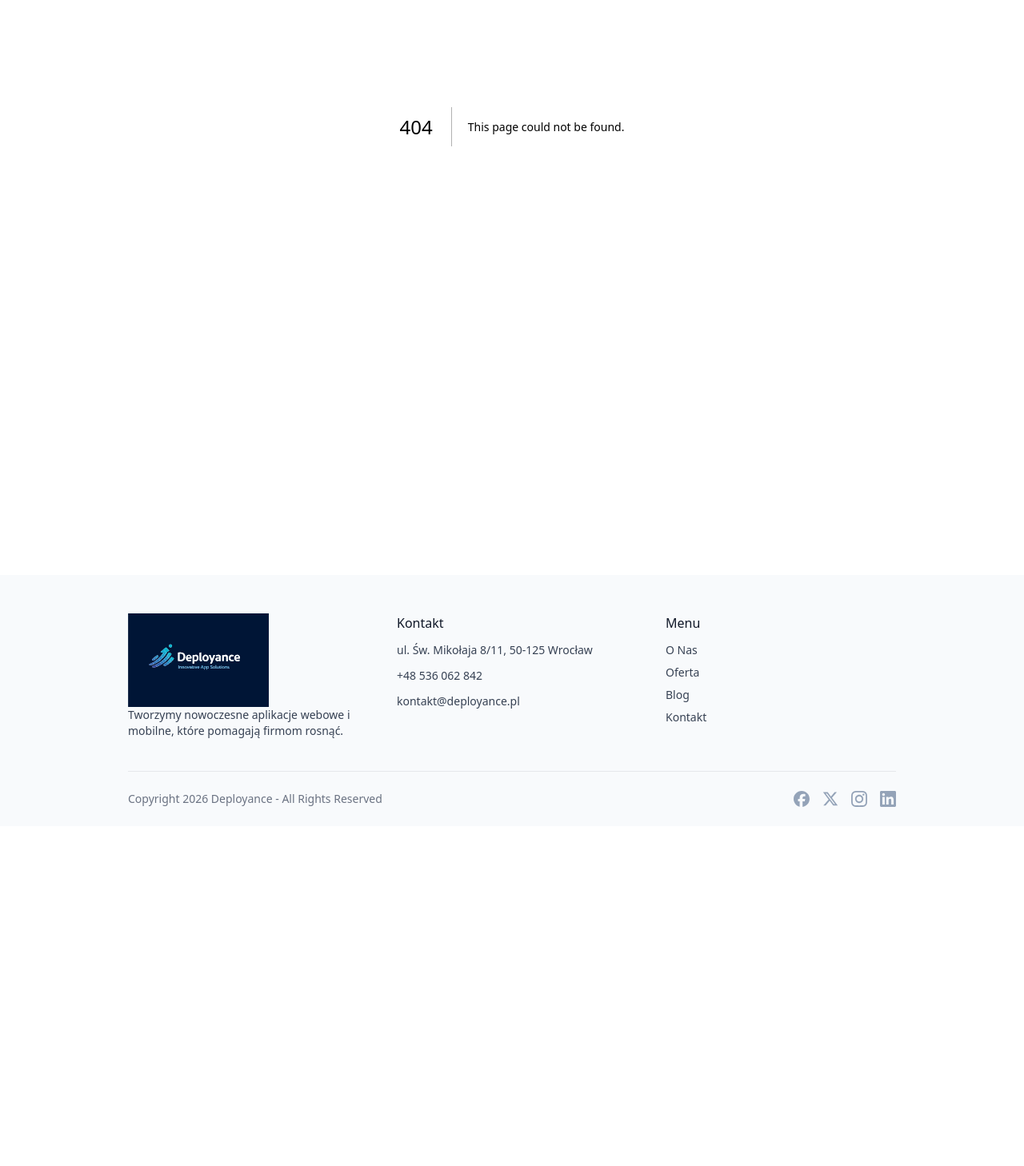
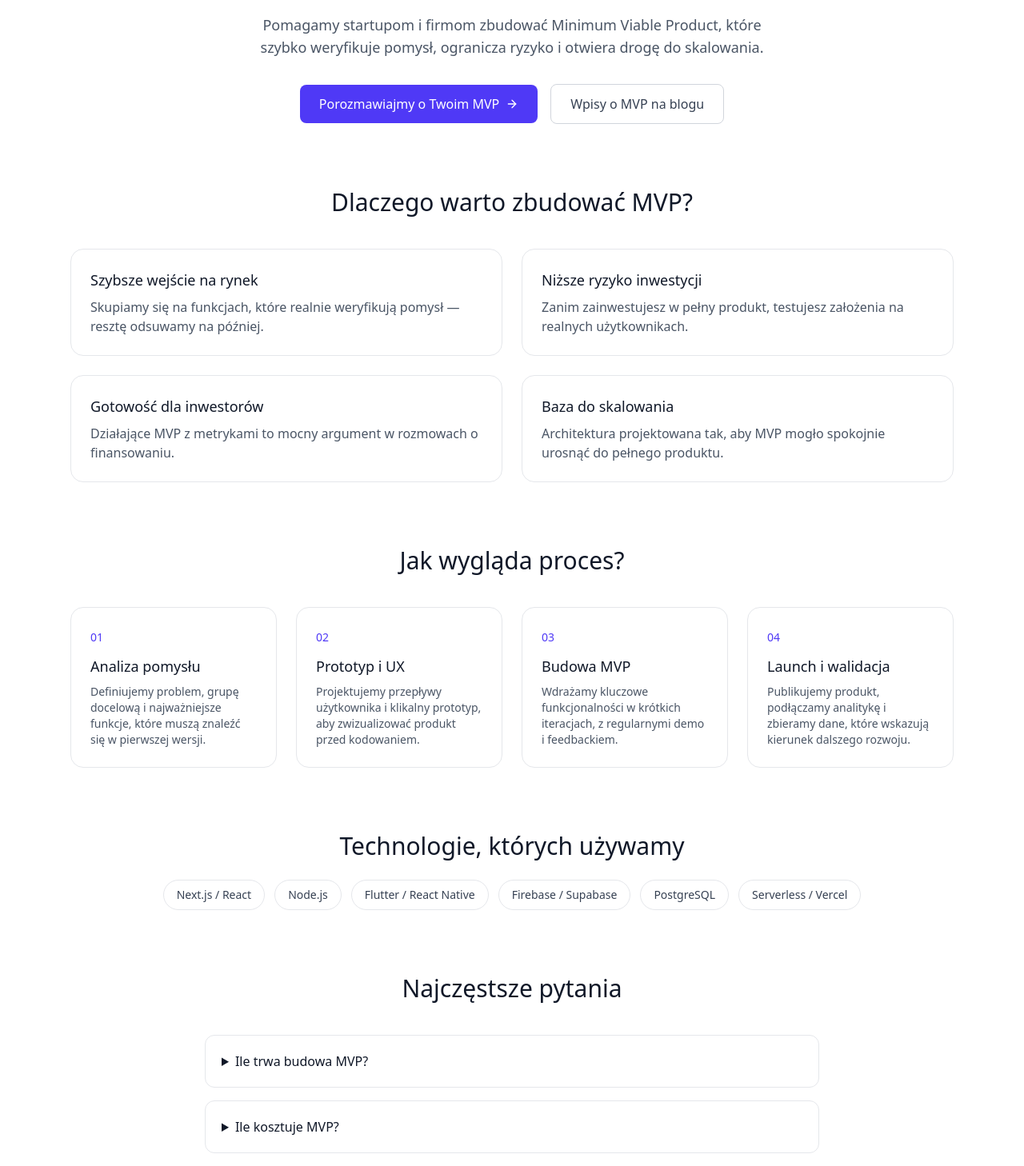
Before and after one commit to bezwykluczen-a11y/deployance-frontend, a Next.js app: page /mvp in a window 1280 px wide. Before the commit this address had no page. Shown: the part 380-1838 px from the top of the page at 80% size. Before the commit the page ends 1413 px from the top, so only its background shows below. Built offline with nearby package versions, Linux system fonts and the light colour scheme.

Commit message:
feat: nowa strona usługi Tworzenie MVP

```diff
--- /dev/null
+++ b/app/mvp/page.jsx
@@ -0,0 +1,214 @@
+// app/mvp/page.jsx — strona usługi: Tworzenie MVP
+import Link from 'next/link';
+import { ArrowRight } from 'lucide-react'; // jeśli nie masz lucide, zamień na zwykły znak →
+
+export const metadata = {
+  title: 'Tworzenie MVP | Deployance',
+  description:
+    'Zbudujemy Twoje Minimum Viable Product: od analizy pomysłu, przez prototyp, po wdrożenie i zbieranie feedbacku. Szybko, skalowalnie, gotowe na inwestorów.',
+  openGraph: {
+    title: 'Tworzenie MVP | Deployance',
+    description:
+      'Od pomysłu do działającego MVP — analiza, prototyp, wdrożenie i walidacja rynkowa.',
+    type: 'website',
+  },
+};
+
+const benefits = [
+  {
+    title: 'Szybsze wejście na rynek',
+    text: 'Skupiamy się na funkcjach, które realnie weryfikują pomysł — resztę odsuwamy na później.',
+  },
+  {
+    title: 'Niższe ryzyko inwestycji',
+    text: 'Zanim zainwestujesz w pełny produkt, testujesz założenia na realnych użytkownikach.',
+  },
+  {
+    title: 'Gotowość dla inwestorów',
+    text: 'Działające MVP z metrykami to mocny argument w rozmowach o finansowaniu.',
+  },
+  {
+    title: 'Baza do skalowania',
+    text: 'Architektura projektowana tak, aby MVP mogło spokojnie urosnąć do pełnego produktu.',
+  },
+];
+
+const process = [
+  {
+    step: '01',
+    title: 'Analiza pomysłu',
+    text: 'Definiujemy problem, grupę docelową i najważniejsze funkcje, które muszą znaleźć się w pierwszej wersji.',
+  },
+  {
+    step: '02',
+    title: 'Prototyp i UX',
+    text: 'Projektujemy przepływy użytkownika i klikalny prototyp, aby zwizualizować produkt przed kodowaniem.',
+  },
+  {
+    step: '03',
+    title: 'Budowa MVP',
+    text: 'Wdrażamy kluczowe funkcjonalności w krótkich iteracjach, z regularnymi demo i feedbackiem.',
+  },
+  {
+    step: '04',
+    title: 'Launch i walidacja',
+    text: 'Publikujemy produkt, podłączamy analitykę i zbieramy dane, które wskazują kierunek dalszego rozwoju.',
+  },
+];
+
+const tech = [
+  'Next.js / React',
+  'Node.js',
+  'Flutter / React Native',
+  'Firebase / Supabase',
+  'PostgreSQL',
+  'Serverless / Vercel',
+];
+
+const faq = [
+  {
+    q: 'Ile trwa budowa MVP?',
+    a: 'Typowo 4–12 tygodni, zależnie od zakresu. Na pierwszym spotkaniu określamy realny harmonogram dla Twojego pomysłu.',
+  },
+  {
+    q: 'Ile kosztuje MVP?',
+    a: 'Koszt zależy od zakresu funkcji i integracji. Po krótkiej analizie przygotowujemy wycenę i harmonogram.',
+  },
+  {
+    q: 'Czy MVP nadaje się do prezentacji inwestorom?',
+    a: 'Tak. Budujemy je tak, aby pokazywało realną wartość produktu i zbierało pierwsze metryki użycia.',
+  },
+  {
+    q: 'Co jeśli pomysł będzie wymagał zmian?',
+    a: 'To normalna część procesu. MVP jest projektowane tak, aby tanio i szybko weryfikować założenia oraz iterować.',
+  },
+];
+
+export default function MvpPage() {
+  return (
+    <main className="mx-auto w-full max-w-6xl px-4 py-16 sm:px-6 sm:py-24">
+      {/* Hero */}
+      <section className="mb-20 text-center">
+        <span className="mb-4 inline-block rounded-full bg-indigo-50 px-4 py-1 text-xs font-semibold uppercase tracking-widest text-indigo-700 dark:bg-indigo-500/10 dark:text-indigo-300">
+          Usługa
+        </span>
+        <h1 className="mx-auto max-w-3xl text-4xl font-bold tracking-tight text-gray-900 dark:text-white sm:text-5xl">
+          Tworzenie MVP — od pomysłu do działającego produktu
+        </h1>
+        <p className="mx-auto mt-6 max-w-2xl text-lg text-gray-600 dark:text-gray-300">
+          Pomagamy startupom i firmom zbudować Minimum Viable Product, które szybko weryfikuje
+          pomysł, ogranicza ryzyko i otwiera drogę do skalowania.
+        </p>
+        <div className="mt-8 flex flex-col items-center justify-center gap-4 sm:flex-row">
+          <Link
+            href="/#contact-us"
+            className="inline-flex items-center gap-2 rounded-lg bg-indigo-600 px-6 py-3 font-semibold text-white transition-colors hover:bg-indigo-700"
+          >
+            Porozmawiajmy o Twoim MVP <ArrowRight className="h-4 w-4" />
+          </Link>
+          <Link
+            href="/blog"
+            className="inline-flex items-center gap-2 rounded-lg border border-gray-300 px-6 py-3 font-semibold text-gray-700 transition-colors hover:border-indigo-600 hover:text-indigo-600 dark:border-white/20 dark:text-gray-200 dark:hover:border-indigo-400 dark:hover:text-indigo-400"
+          >
+            Wpisy o MVP na blogu
+          </Link>
+        </div>
+      </section>
+
+      {/* Korzyści */}
+      <section className="mb-20">
+        <h2 className="mb-10 text-center text-3xl font-bold text-gray-900 dark:text-white">
+          Dlaczego warto zbudować MVP?
+        </h2>
+        <div className="grid gap-6 sm:grid-cols-2">
+          {benefits.map((b) => (
+            <div
+              key={b.title}
+              className="rounded-2xl border border-gray-200 bg-white p-6 dark:border-white/10 dark:bg-white/5"
+            >
+              <h3 className="mb-2 text-lg font-semibold text-gray-900 dark:text-white">
+                {b.title}
+              </h3>
+              <p className="text-gray-600 dark:text-gray-300">{b.text}</p>
+            </div>
+          ))}
+        </div>
+      </section>
+
+      {/* Proces */}
+      <section className="mb-20">
+        <h2 className="mb-10 text-center text-3xl font-bold text-gray-900 dark:text-white">
+          Jak wygląda proces?
+        </h2>
+        <div className="grid gap-6 sm:grid-cols-2 lg:grid-cols-4">
+          {process.map((p) => (
+            <div
+              key={p.step}
+              className="rounded-2xl border border-gray-200 bg-white p-6 dark:border-white/10 dark:bg-white/5"
+            >
+              <span className="mb-3 inline-block text-sm font-bold text-indigo-600 dark:text-indigo-400">
+                {p.step}
+              </span>
+              <h3 className="mb-2 text-lg font-semibold text-gray-900 dark:text-white">
+                {p.title}
+              </h3>
+              <p className="text-sm text-gray-600 dark:text-gray-300">{p.text}</p>
+            </div>
+          ))}
+        </div>
+      </section>
+
+      {/* Technologie */}
+      <section className="mb-20">
+        <h2 className="mb-6 text-center text-3xl font-bold text-gray-900 dark:text-white">
+          Technologie, których używamy
+        </h2>
+        <div className="flex flex-wrap justify-center gap-3">
+          {tech.map((t) => (
+            <span
+              key={t}
+              className="rounded-full border border-gray-200 bg-white px-4 py-2 text-sm font-medium text-gray-700 dark:border-white/10 dark:bg-white/5 dark:text-gray-200"
+            >
+              {t}
+            </span>
+          ))}
+        </div>
+      </section>
+
+      {/* FAQ */}
+      <section className="mb-20">
+        <h2 className="mb-10 text-center text-3xl font-bold text-gray-900 dark:text-white">
+          Najczęstsze pytania
+        </h2>
+        <div className="mx-auto max-w-3xl space-y-4">
+          {faq.map((f) => (
+            <details
+              key={f.q}
+              className="rounded-xl border border-gray-200 bg-white p-5 dark:border-white/10 dark:bg-white/5"
+            >
+              <summary className="cursor-pointer font-semibold text-gray-900 dark:text-white">
+                {f.q}
+              </summary>
+              <p className="mt-3 text-gray-600 dark:text-gray-300">{f.a}</p>
+            </details>
+          ))}
+        </div>
+      </section>
+
+      {/* CTA */}
+      <section className="rounded-3xl bg-indigo-600 p-10 text-center text-white sm:p-14">
+        <h2 className="mb-4 text-3xl font-bold">Masz pomysł na produkt?</h2>
+        <p className="mx-auto mb-8 max-w-xl text-indigo-100">
+          Opowiedz nam o nim — pomożemy określić zakres MVP, oszacować koszt i czas oraz
+          zaproponować drogę do pierwszych użytkowników.
+        </p>
+        <Link
+          href="/#contact-us"
+          className="inline-flex items-center gap-2 rounded-lg bg-white px-6 py-3 font-semibold text-indigo-700 transition-colors hover:bg-indigo-50"
+        >
+          Skontaktuj się z nami <ArrowRight className="h-4 w-4" />
+        </Link>
+      </section>
+    </main>
+  );
+}
--- a/components/Navbar.jsx
+++ b/components/Navbar.jsx
@@ -12,6 +12,7 @@ const offerLinks = [
   { href: '/aplikacje-mobilne', label: 'Aplikacje mobilne' },
   { href: '/saas', label: 'SaaS' },
   { href: '/dedykowane-oprogramowanie', label: 'Dedykowane oprogramowanie' },
+  { href: '/mvp', label: 'Tworzenie MVP' },
 ];
 
 // Strzałka rozwijanego menu (obraca się przy otwarciu)
--- a/package.json
+++ b/package.json
@@ -11,10 +11,10 @@
   },
   "dependencies": {
     "motion": "^12.34.2",
-    "next": "^16.2.10",
+    "next": "^16.4.3",
     "next-themes": "^0.4.4",
-    "react": "^19.0.0",
-    "react-dom": "^19.0.0",
+    "react": "^19.3.1",
+    "react-dom": "^19.3.1",
     "react-hot-toast": "^2.5.2"
   },
   "devDependencies": {
```
Also changed, not shown: 1 other file (tests, documents, lock files or other folders).
